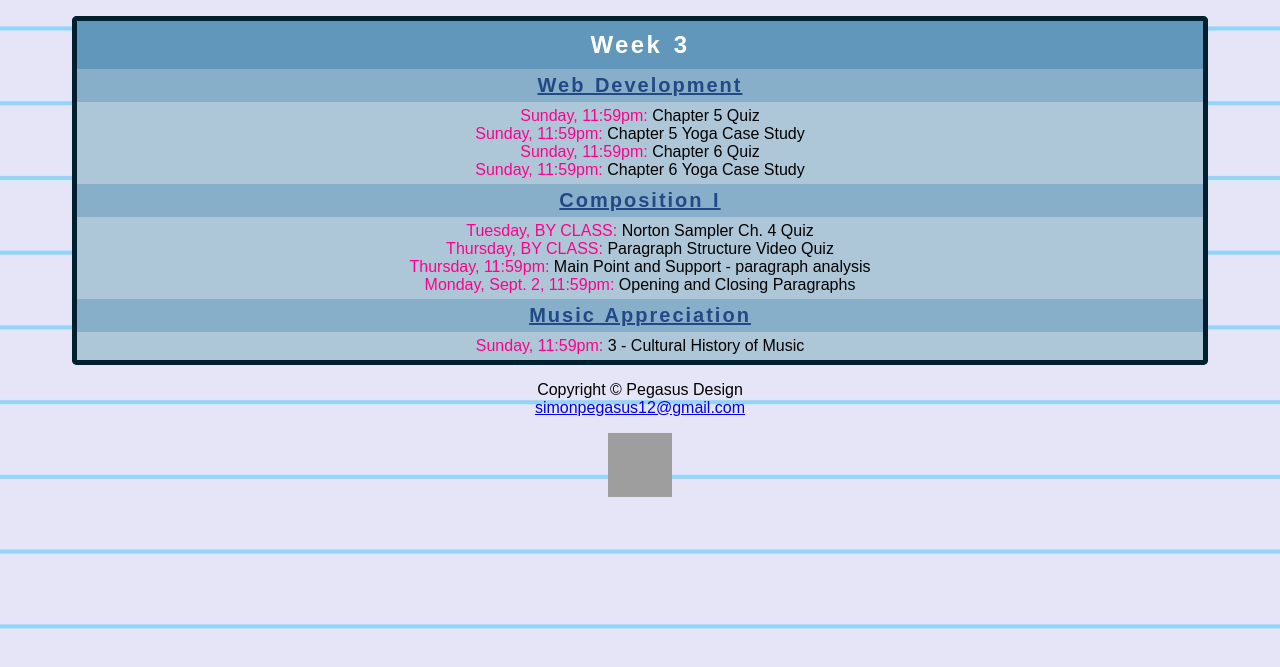
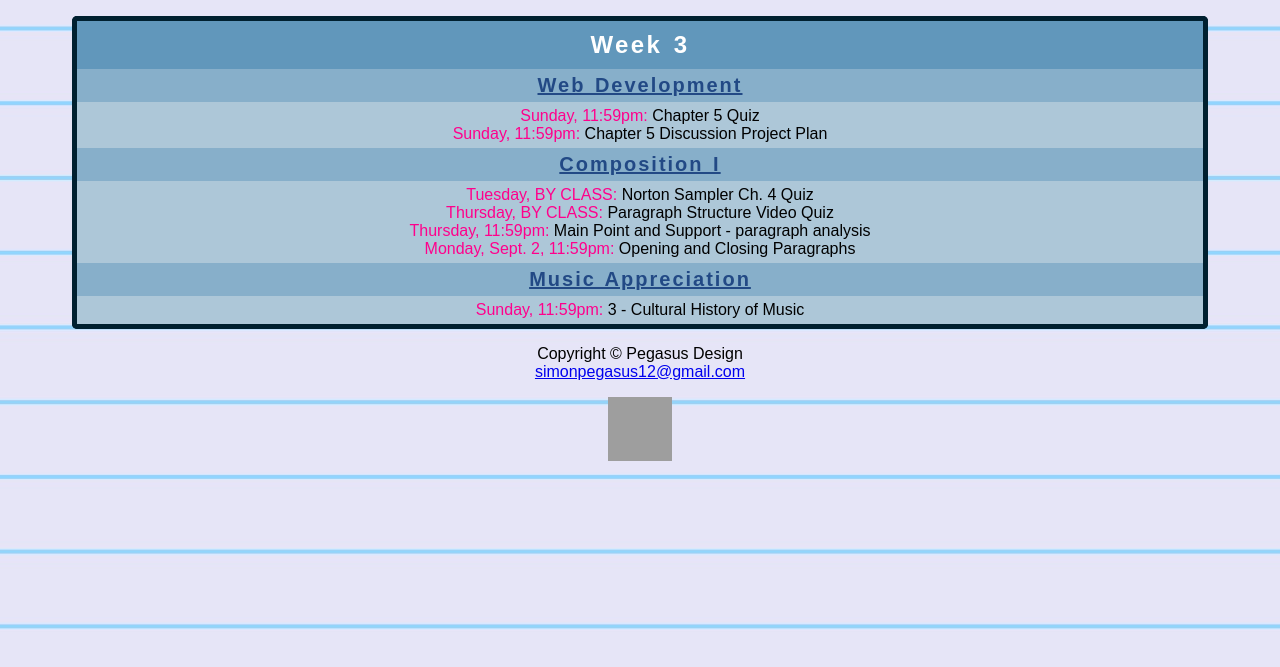
Before and after one commit to SimonPegasus/SimonPegasus.github.io, a plain HTML site: page index.html in a window 1280 px wide. Shown: the part 119-786 px from the top of the page. Drawn offline with Linux system fonts and the light colour scheme; grey boxes are pictures that could not be loaded.

Commit message:
Update index.html

```diff
--- a/index.html
+++ b/index.html
@@ -23,9 +23,7 @@
             </div>
             <div class="row-content">
                 <span style="color: rgb(255, 0, 140);">Sunday, 11:59pm: </span>Chapter 5 Quiz<br>
-                <span style="color: rgb(255, 0, 140);">Sunday, 11:59pm: </span>Chapter 5 Yoga Case Study<br>
-                <span style="color: rgb(255, 0, 140);">Sunday, 11:59pm: </span>Chapter 6 Quiz<br>
-                <span style="color: rgb(255, 0, 140);">Sunday, 11:59pm: </span>Chapter 6 Yoga Case Study
+                <span style="color: rgb(255, 0, 140);">Sunday, 11:59pm: </span>Chapter 5 Discussion Project Plan
             </div>
 
             <div class="row-head">
```
